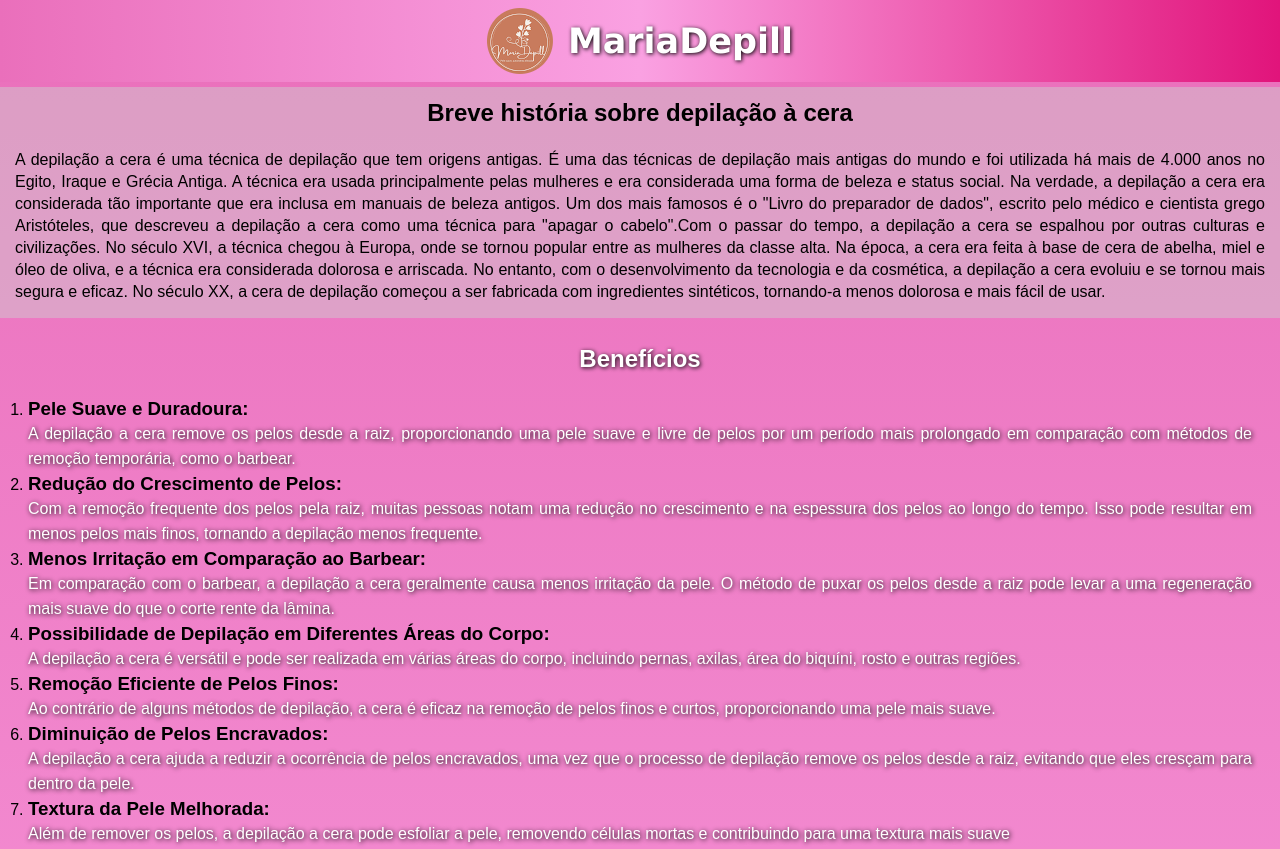
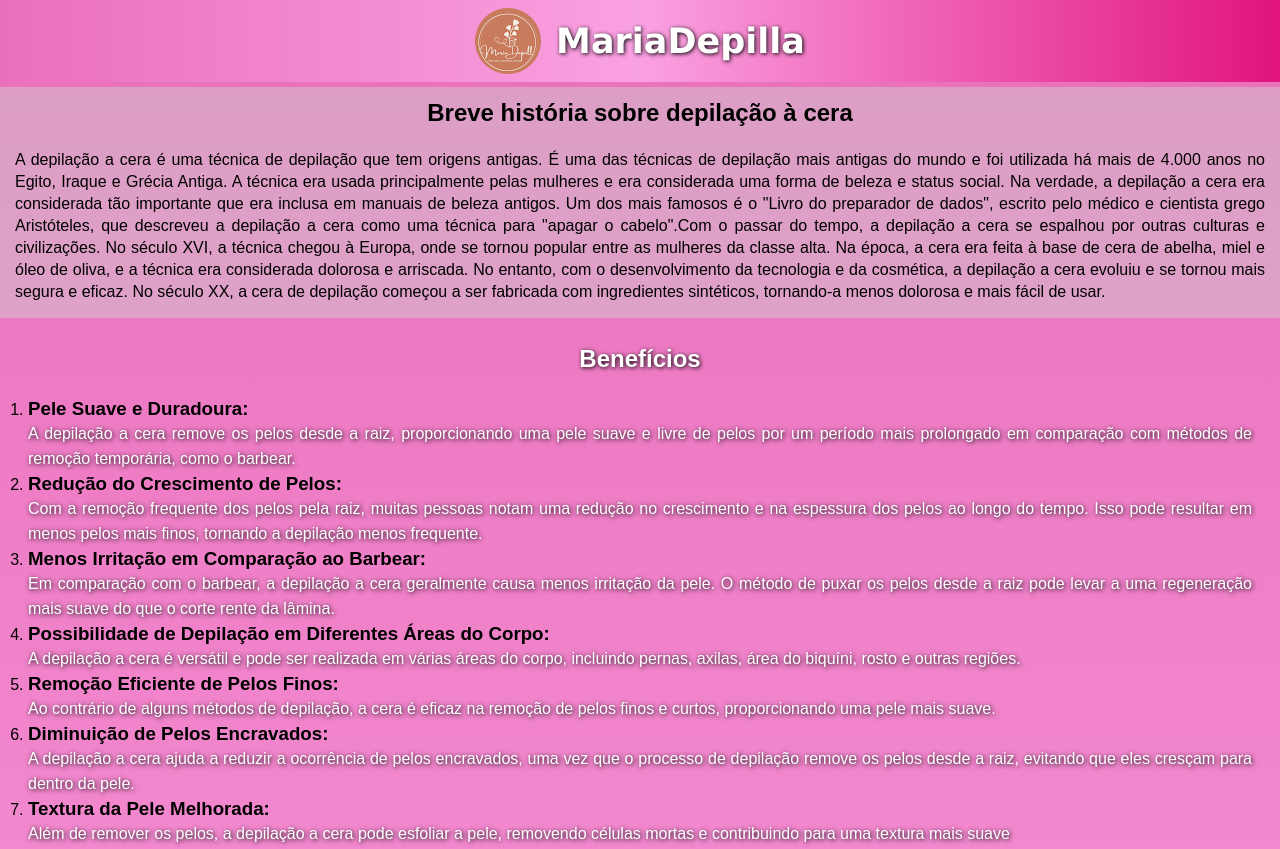
Before and after one commit to Davi-Cyber-Security/mariaadepill, a plain HTML site: page index.html in a window 1280 px wide. Shown: the top 849 px of the page. Drawn offline with Linux system fonts and the light colour scheme.

Commit message:
index.html

```diff
--- a/index.html
+++ b/index.html
@@ -22,7 +22,7 @@
         <img src="logo.avif" class="logo">
         -->
         <img src="img/loogo.png" alt="logo">
-        <h1 class="titulo_logo">MariaDepill</h1>
+        <h1 class="titulo_logo">MariaDepilla</h1>
     </header>
     <main>
         <section class="topo">
```
